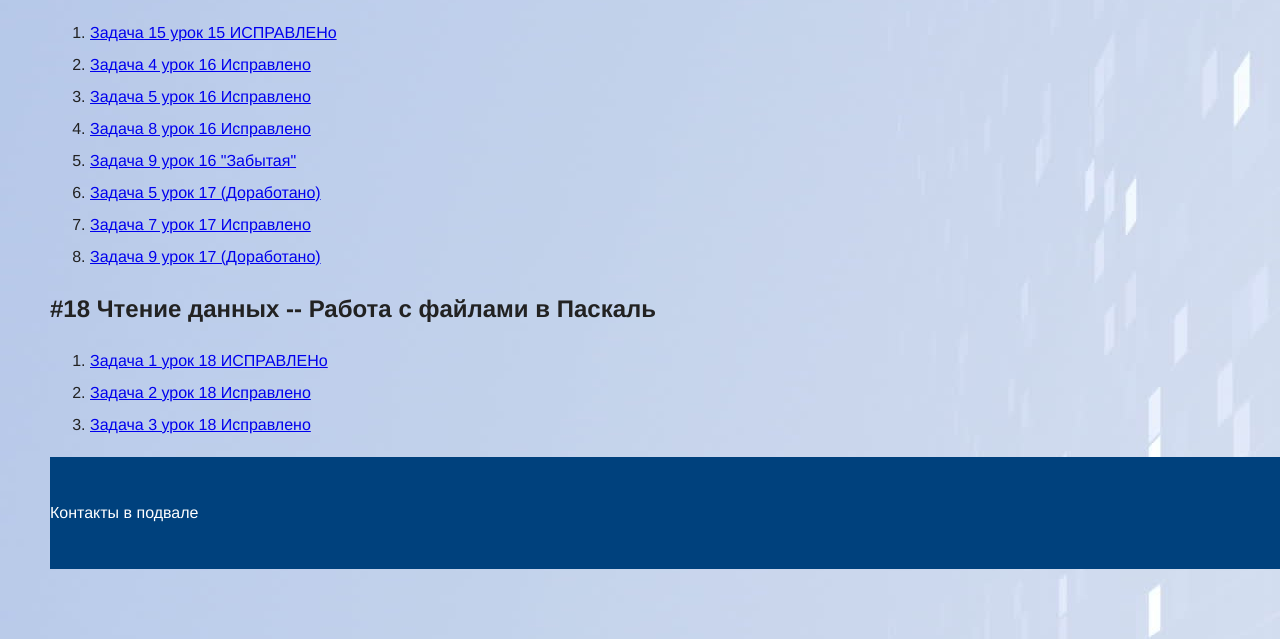
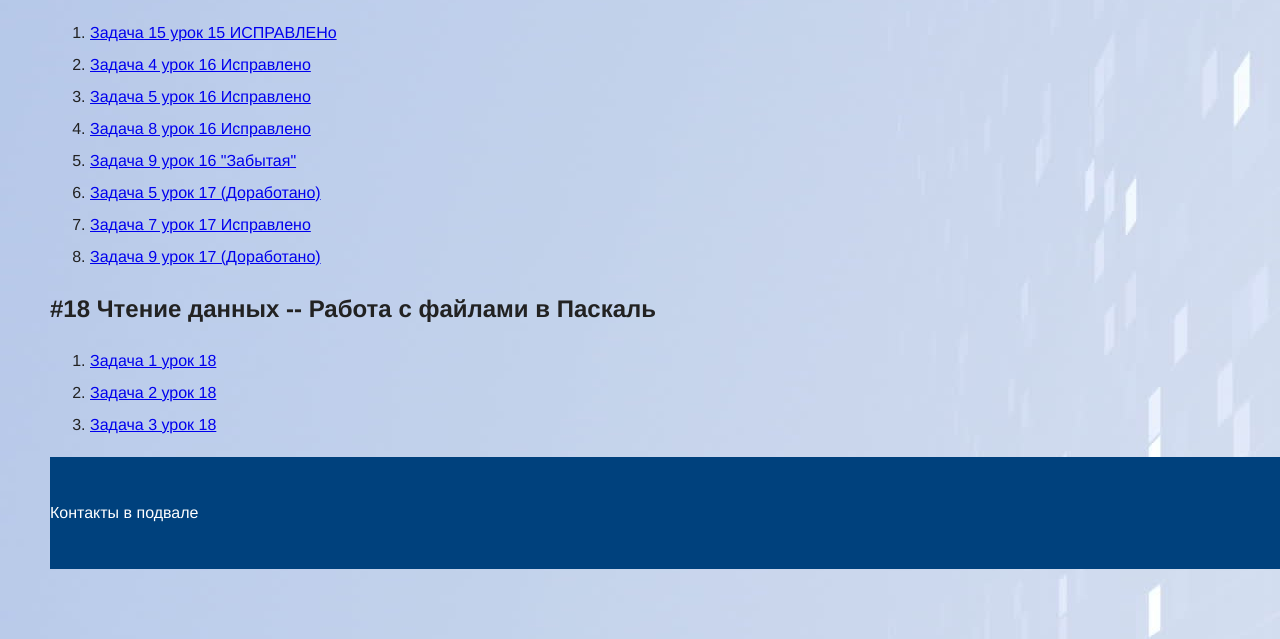
Before and after one commit to boris86msk/Pascal, a plain HTML site: page index.html in a window 1280 px wide. Shown: the part 173-812 px from the top of the page. Drawn offline with Linux system fonts and the light colour scheme.

Commit message:
Update index.html

```diff
--- a/index.html
+++ b/index.html
@@ -26,9 +26,9 @@
        </ol></div>
       <h2>#18 Чтение данных -- Работа с файлами в Паскаль</h2>
       <div><ol>
-         <li><a href="http://fkn.ktu10.com/?q=node/13400">Задача 1 урок 18 ИСПРАВЛЕНo</a></li>
-         <li><a href="http://fkn.ktu10.com/?q=node/13401">Задача 2 урок 18 Исправлено</a></li>
-         <li><a href="http://fkn.ktu10.com/?q=node/13405">Задача 3 урок 18 Исправлено</a></li>
+         <li><a href="http://fkn.ktu10.com/?q=node/13400">Задача 1 урок 18</a></li>
+         <li><a href="http://fkn.ktu10.com/?q=node/13401">Задача 2 урок 18</a></li>
+         <li><a href="http://fkn.ktu10.com/?q=node/13405">Задача 3 урок 18</a></li>
        </ol></div>
       <!--<h2>#17 Явное приведение типа в Паскаль</h2>
        <div><ol>
```
